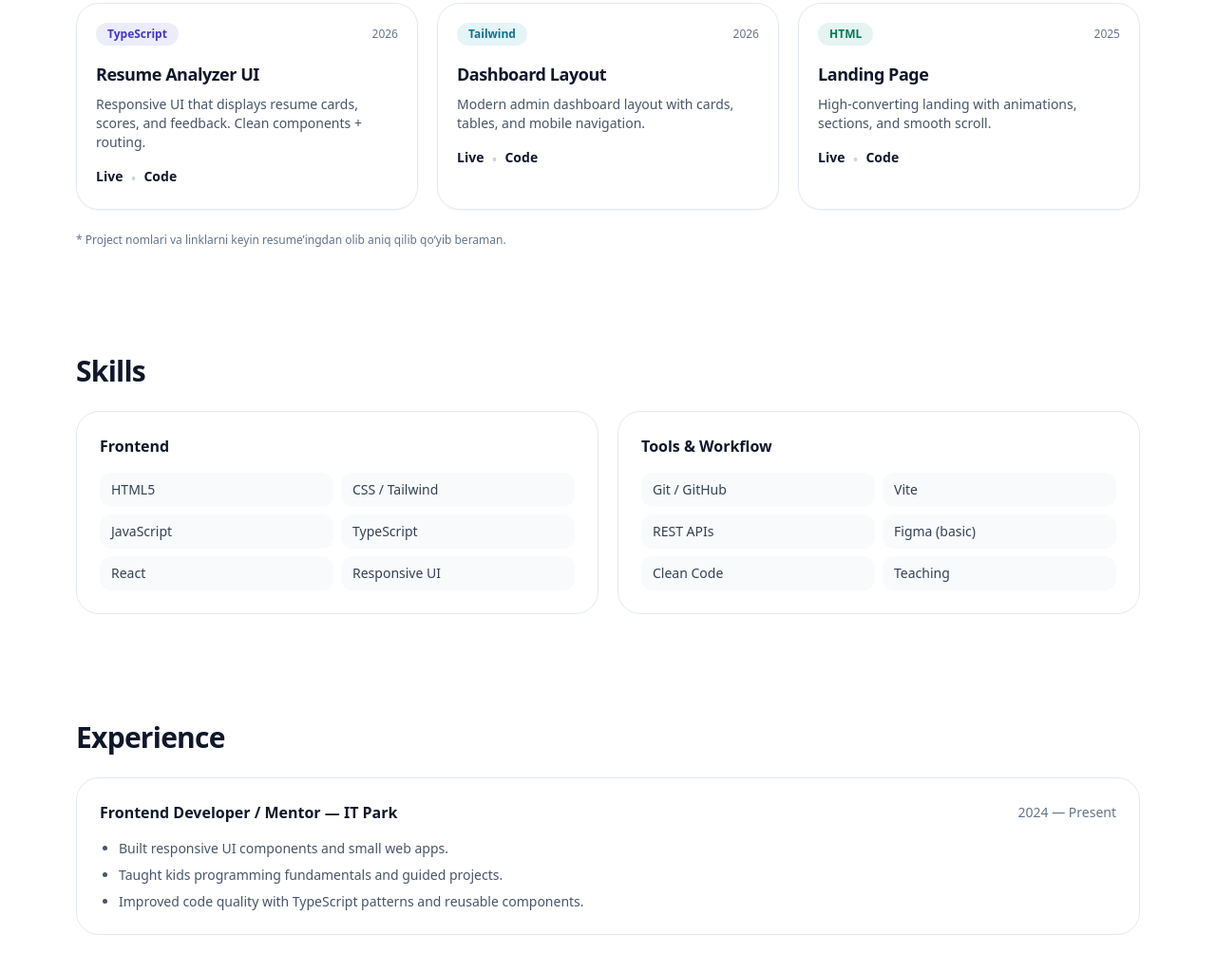
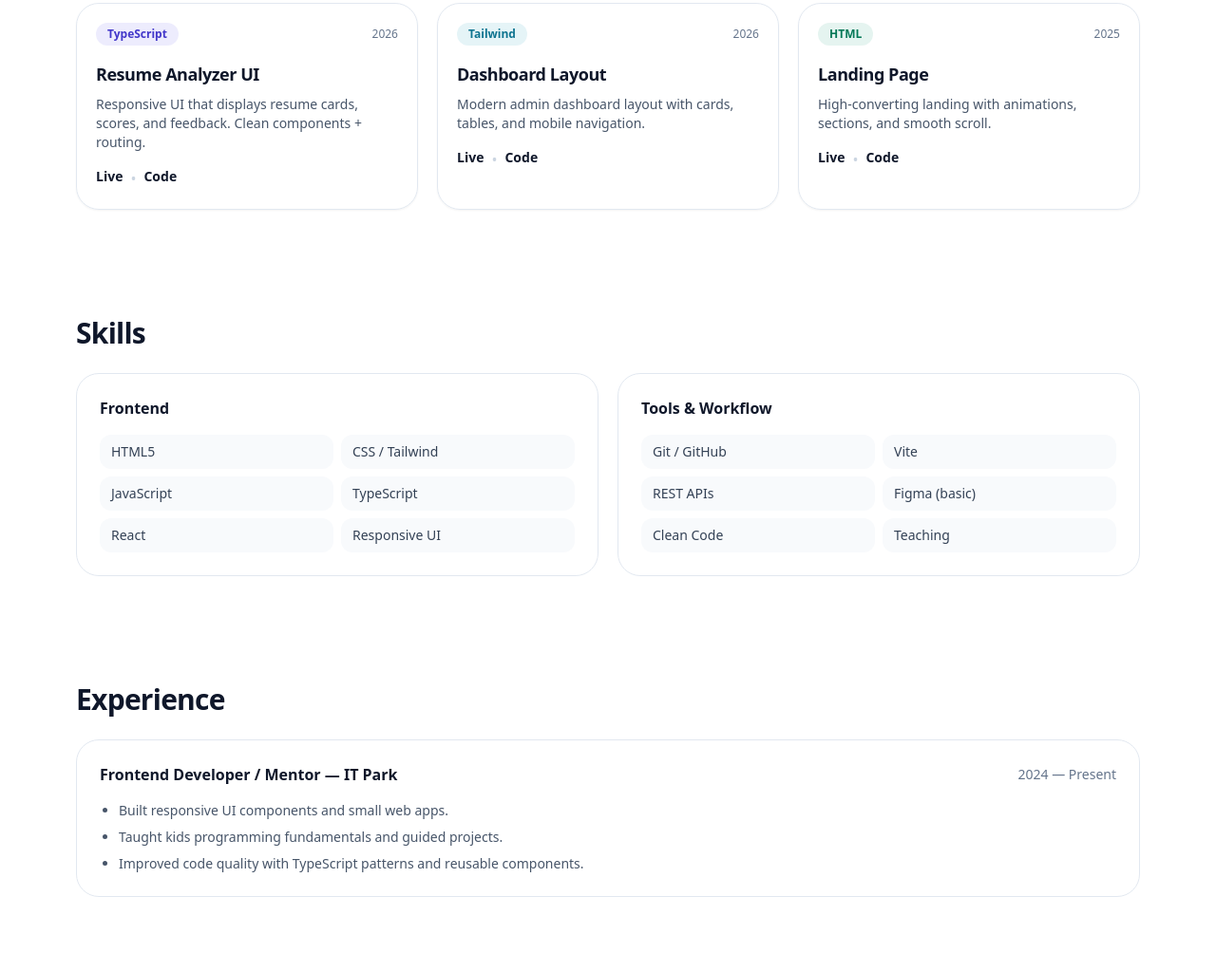
Before and after one commit to umidbeksapayev/MyPortfolio, a website built with Vite: page index.html in a window 1280 px wide. Shown: the part 816-1839 px from the top of the page at 95% size. Built offline with nearby package versions, Linux system fonts and the light colour scheme.

Commit message:
change 2

```diff
--- a/index.html
+++ b/index.html
@@ -224,9 +224,7 @@
           </article>
         </div>
 
-        <p class="mt-6 text-xs text-slate-500">
-          * Project nomlari va linklarni keyin resume’ingdan olib aniq qilib qo‘yib beraman.
-        </p>
+
       </section>
 
       <!-- Skills -->
```
